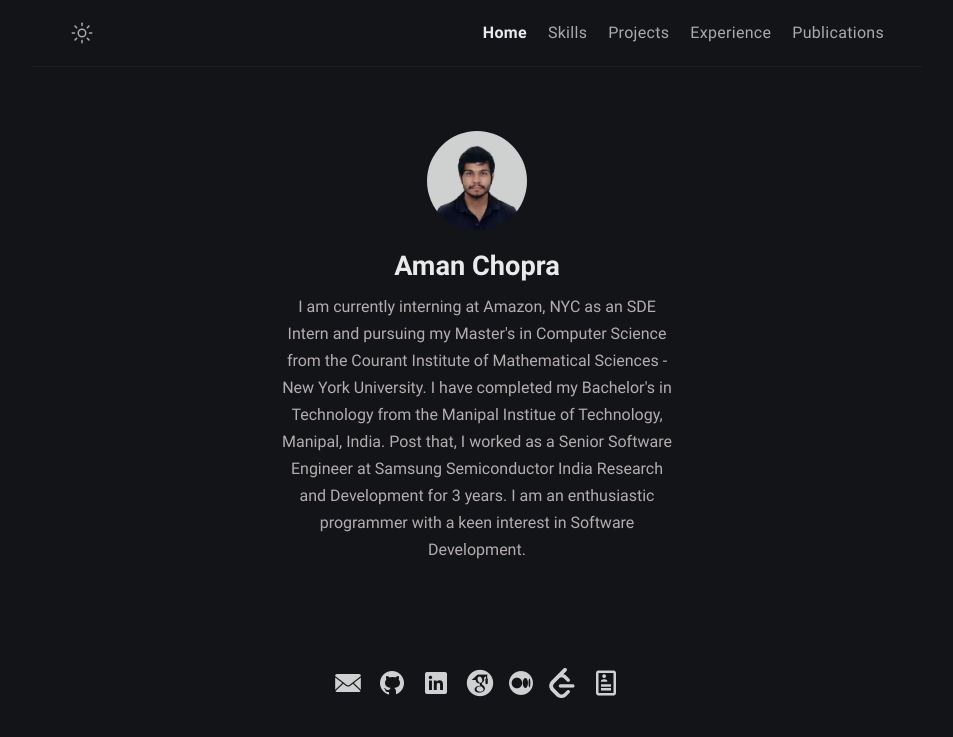
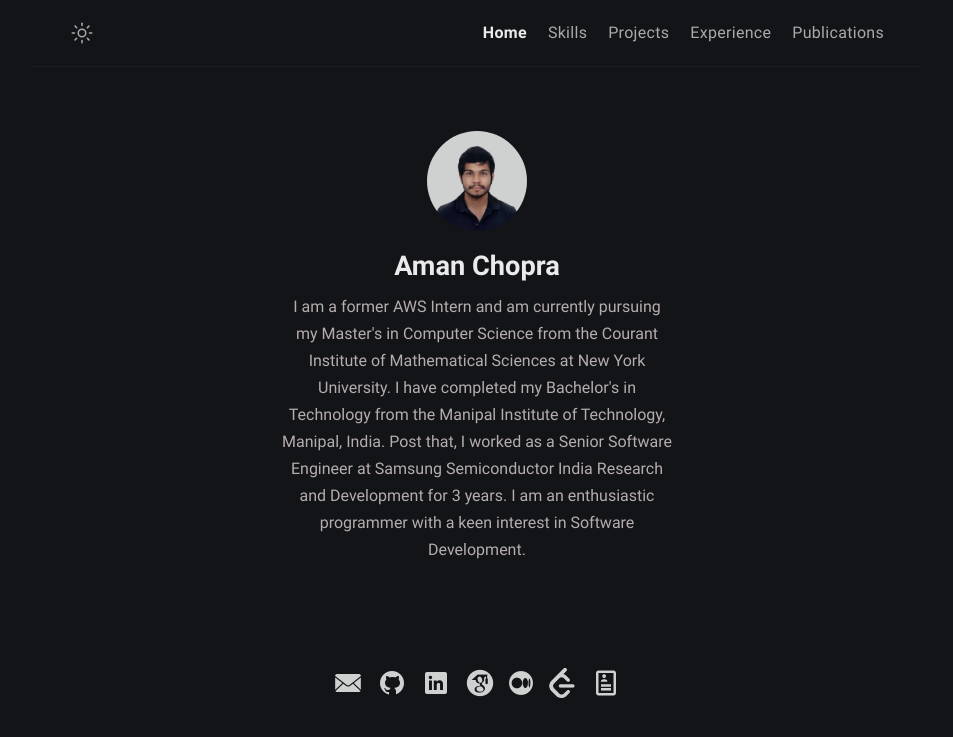
Before and after one commit to Aman-Chopra/aman-chopra.github.io, a Jekyll site: the page built from index.md, in a window 1280 px wide. Shown: the top 737 px of the page, without its empty margins (163-1116 px from the left). Built offline with Jekyll 4.4.1, drawn with Linux system fonts in a browser that asks for light colours.

```diff
--- a/_config.yml
+++ b/_config.yml
@@ -12,9 +12,9 @@ mode: dark # default theme "dark" | "light"
 author:
   name: Aman Chopra # author name
   bio: >- # tell to the world
-    I am currently interning at Amazon, NYC as an SDE Intern and pursuing my Master's in Computer Science from the Courant Institute of Mathematical Sciences - New York University.
-    I have completed my Bachelor's in Technology from the Manipal Institue of Technology, Manipal, India. Post that, I worked as a Senior Software Engineer at Samsung Semiconductor
-    India Research and Development for 3 years. I am an enthusiastic programmer with a keen interest in Software Development.
+    I am a former AWS Intern and am currently pursuing my Master's in Computer Science from the Courant Institute of Mathematical Sciences at New York University.
+    I have completed my Bachelor's in Technology from the Manipal Institute of Technology, Manipal, India. Post that, I worked as a Senior Software Engineer at Samsung Semiconductor India Research and Development for 3 years.
+    I am an enthusiastic programmer with a keen interest in Software Development.
   username: user # general username
   github: Aman-Chopra # github username
   twitter: twitter_username # twitter username
```
Also changed, not shown: experiences/_posts/amazon/2022-05-31-amazon.md (+2 -1 lines), 1 other file.
